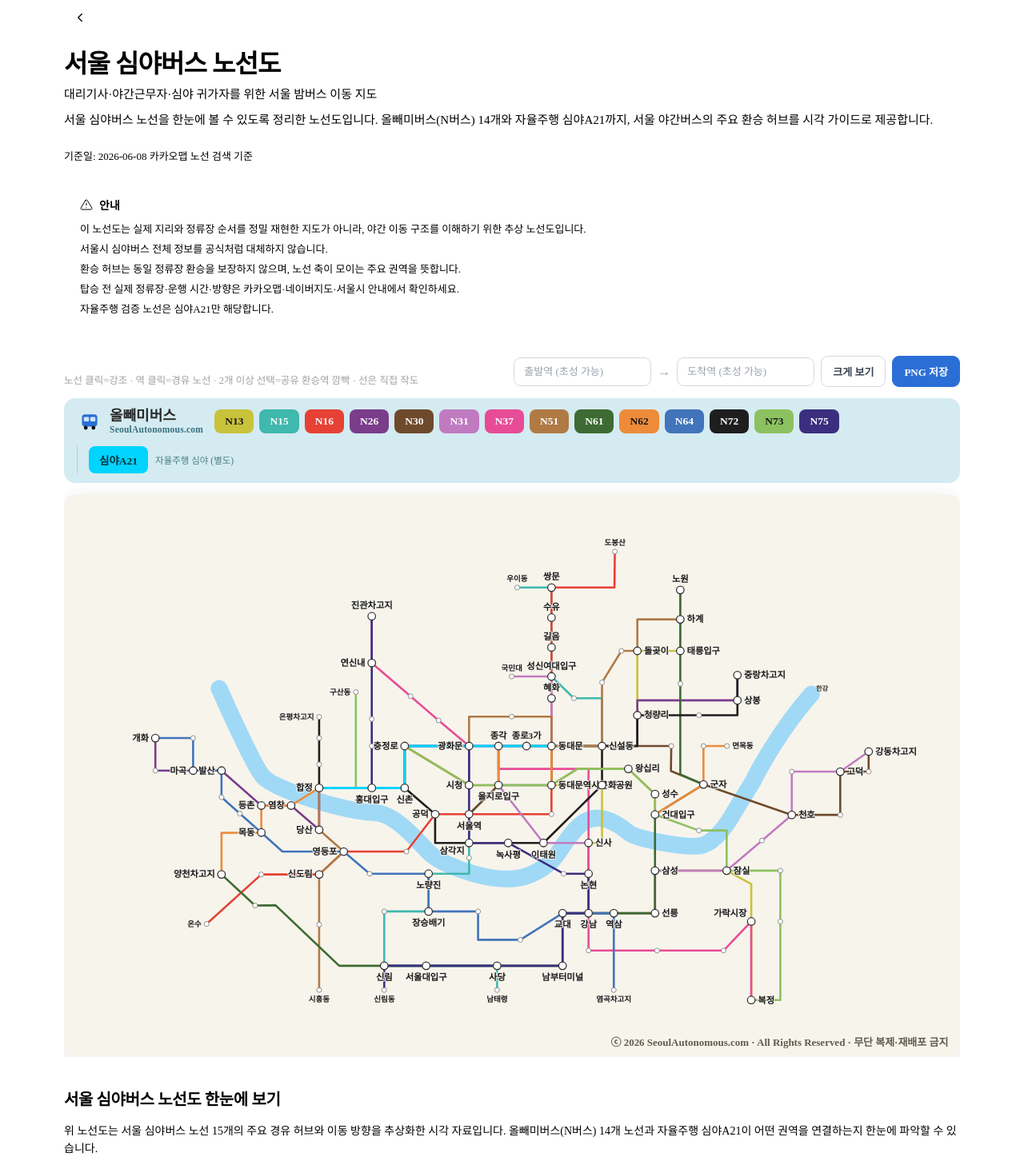
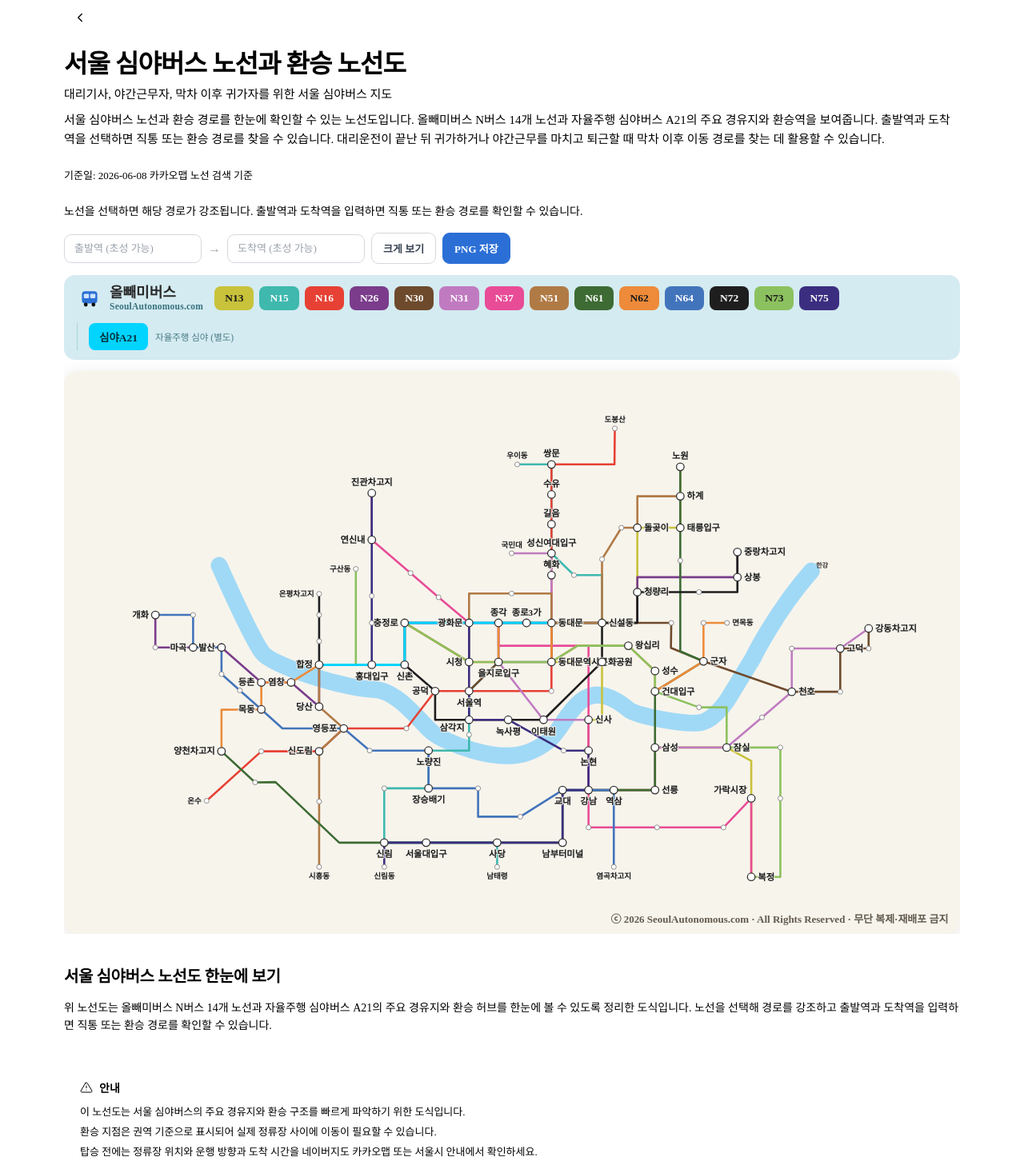
Before and after one commit to defazr/Seoul-Autonomous, a Next.js app in the folder web/: page /ko/night-bus-map in a window 1280 px wide. Shown: the part 80-1537 px from the top of the page at 80% size. Built offline with nearby package versions, Linux system fonts and the light colour scheme.

Commit message:
Round 22: refine night bus map SEO and internal links
Co-Authored-By: Claude Opus 4.8 (1M context) <noreply@anthropic.com>
Claude-Session: https://claude.ai/code/session_01CCeVTPk5bMsQwekDHxf8Kx

```diff
--- a/web/app/[locale]/how-to-ride/page.module.css
+++ b/web/app/[locale]/how-to-ride/page.module.css
@@ -129,6 +129,12 @@
   margin: 0 0 24px;
 }
 
+.inlineLink {
+  color: var(--color-accent-lo);
+  text-decoration: underline;
+  text-underline-offset: 2px;
+}
+
 /* Responsive */
 @media (max-width: 640px) {
   .heading {
--- a/web/app/[locale]/how-to-ride/page.tsx
+++ b/web/app/[locale]/how-to-ride/page.tsx
@@ -230,6 +230,12 @@ export default async function HowToRidePage({
             </div>
           </div>
 
+          <p className={styles.introText}>
+            막차가 끊긴 뒤 심야 이동이라면{' '}
+            <Link href="/night-bus-map" className={styles.inlineLink}>서울 심야버스 노선도에서 환승 경로 확인하기</Link>
+            를 함께 참고하세요.
+          </p>
+
           <h2 className={styles.h2}>{koH2.howToBoard}</h2>
           <div className={styles.section}>
             <div className={styles.stepsGrid}>
--- a/web/app/[locale]/night-bus-map/NightBusMap.tsx
+++ b/web/app/[locale]/night-bus-map/NightBusMap.tsx
@@ -305,7 +305,6 @@ function Header({ isAll, clearSel, exportPNG, onPickFrom, onPickTo, jFrom, jTo,
 }) {
   return (
     <div className={styles.obHead}>
-      <p className={styles.obHeadDesc}>노선 클릭=강조 · 역 클릭=경유 노선 · 2개 이상 선택=공유 환승역 깜빡 · 선은 직접 작도</p>
       <div className={styles.obAct}>
         <div className={styles.obSearchRow}>
           <SearchBox onPick={onPickFrom} placeholder="출발역 (초성 가능)" selected={jFrom} />
--- a/web/app/[locale]/night-bus-map/page.module.css
+++ b/web/app/[locale]/night-bus-map/page.module.css
@@ -54,6 +54,14 @@
   line-height: 20px;
   color: var(--color-fg-4);
   margin: 0 0 24px;
+}
+
+/* ── Feature note (지도 위 짧은 안내) ── */
+.featureNote {
+  font-size: 14px;
+  line-height: 21px;
+  color: var(--color-fg-3);
+  margin: 0 0 16px;
 }
 
 /* ── Notice box ── */
--- a/web/app/[locale]/night-bus-map/page.tsx
+++ b/web/app/[locale]/night-bus-map/page.tsx
@@ -5,6 +5,7 @@ import { PageContainer } from '../../../components/layout/PageContainer';
 import { SITE_URL, SITE_NAME } from '../../../lib/seo/config';
 import { NightBusMap } from './NightBusMap';
 import { ROUTE_COLORS } from './night-bus-data';
+import { breadcrumbJsonLd } from '../../../lib/seo/jsonld';
 import type { Metadata } from 'next';
 import styles from './page.module.css';
 
@@ -14,8 +15,9 @@ export function generateStaticParams() {
 }
 
 /* ── Metadata: ko only, no en alternates ── */
-const PAGE_TITLE = '서울 심야버스 노선도 | N버스·올빼미버스 환승 지도';
-const PAGE_DESC = '서울 심야버스 노선과 노선도를 한눈에. N버스·올빼미버스 주요 환승 허브와 야간 이동 경로를 정리한 서울 밤버스 시각 가이드입니다.';
+const PAGE_TITLE = '서울 심야버스 노선과 N버스 환승 노선도';
+const PAGE_H1 = '서울 심야버스 노선과 환승 노선도';
+const PAGE_DESC = '서울 심야버스 노선과 N버스 환승 경로를 한눈에 확인하세요. 올빼미버스 14개 노선과 심야A21의 주요 경유지와 환승역을 보고 출발역과 도착역을 선택해 직통 또는 환승 경로를 찾을 수 있습니다.';
 const PAGE_URL = `${SITE_URL}/ko/night-bus-map`;
 const OG_IMAGE_URL = `${SITE_URL}/og/night-bus-map-og.jpg`;
 
@@ -182,6 +184,40 @@ export default async function NightBusMapPage({
 
   return (
     <PageContainer width="default">
+      {/* JSON-LD: WebPage */}
+      <script
+        type="application/ld+json"
+        dangerouslySetInnerHTML={{
+          __html: JSON.stringify({
+            '@context': 'https://schema.org',
+            '@type': 'WebPage',
+            name: PAGE_H1,
+            description: PAGE_DESC,
+            url: PAGE_URL,
+            inLanguage: 'ko',
+            isPartOf: {
+              '@type': 'WebSite',
+              name: SITE_NAME,
+              url: SITE_URL,
+            },
+          }),
+        }}
+      />
+      {/* JSON-LD: BreadcrumbList */}
+      <script
+        type="application/ld+json"
+        dangerouslySetInnerHTML={{
+          __html: JSON.stringify(
+            breadcrumbJsonLd(
+              [
+                { name: '홈', path: '' },
+                { name: PAGE_H1, path: '/night-bus-map' },
+              ],
+              'ko',
+            ),
+          ),
+        }}
+      />
       {/* TopBar */}
       <div className={styles.topBar}>
         <Link href="/" className={styles.backBtn}>
@@ -190,16 +226,17 @@ export default async function NightBusMapPage({
       </div>
 
       {/* Hero */}
-      <h1 className={styles.heading}>서울 심야버스 노선도</h1>
+      <h1 className={styles.heading}>{PAGE_H1}</h1>
       <p className={styles.subtitle}>
-        대리기사·야간근무자·심야 귀가자를 위한 서울 밤버스 이동 지도
+        대리기사, 야간근무자, 막차 이후 귀가자를 위한 서울 심야버스 지도
       </p>
 
       {/* 도입 문단 — 네이버봇 최우선 구간 */}
       <p className={styles.intro}>
-        서울 심야버스 노선을 한눈에 볼 수 있도록 정리한 노선도입니다.
-        올빼미버스(N버스) 14개와 자율주행 심야A21까지, 서울 야간버스의 주요 환승 허브를
-        시각 가이드로 제공합니다.
+        서울 심야버스 노선과 환승 경로를 한눈에 확인할 수 있는 노선도입니다.
+        올빼미버스 N버스 14개 노선과 자율주행 심야버스 A21의 주요 경유지와 환승역을 보여줍니다.
+        출발역과 도착역을 선택하면 직통 또는 환승 경로를 찾을 수 있습니다.
+        대리운전이 끝난 뒤 귀가하거나 야간근무를 마치고 퇴근할 때 막차 이후 이동 경로를 찾는 데 활용할 수 있습니다.
       </p>
 
       {/* 기준일 */}
@@ -207,20 +244,10 @@ export default async function NightBusMapPage({
         기준일: <time dateTime="2026-06-08">2026-06-08</time> 카카오맵 노선 검색 기준
       </p>
 
-      {/* 고지 박스 */}
-      <div className={styles.noticeBox}>
-        <div className={styles.noticeTitle}>
-          <AlertIcon />
-          안내
-        </div>
-        <div className={styles.noticeText}>
-          <p>이 노선도는 실제 지리와 정류장 순서를 정밀 재현한 지도가 아니라, 야간 이동 구조를 이해하기 위한 추상 노선도입니다.</p>
-          <p>서울시 심야버스 전체 정보를 공식처럼 대체하지 않습니다.</p>
-          <p>환승 허브는 동일 정류장 환승을 보장하지 않으며, 노선 축이 모이는 주요 권역을 뜻합니다.</p>
-          <p>탑승 전 실제 정류장·운행 시간·방향은 카카오맵·네이버지도·서울시 안내에서 확인하세요.</p>
-          <p>자율주행 검증 노선은 심야A21만 해당합니다.</p>
-        </div>
-      </div>
+      {/* 짧은 기능 안내 */}
+      <p className={styles.featureNote}>
+        노선을 선택하면 해당 경로가 강조됩니다. 출발역과 도착역을 입력하면 직통 또는 환승 경로를 확인할 수 있습니다.
+      </p>
 
       {/* SVG 노선도 */}
       <NightBusMap />
@@ -229,14 +256,22 @@ export default async function NightBusMapPage({
       <div className={styles.section}>
         <h2 className={styles.h2}>서울 심야버스 노선도 한눈에 보기</h2>
         <p className={styles.bodyText}>
-          위 노선도는 서울 심야버스 노선 15개의 주요 경유 허브와 이동 방향을 추상화한 시각 자료입니다.
-          올빼미버스(N버스) 14개 노선과 자율주행 심야A21이 어떤 권역을 연결하는지 한눈에 파악할 수 있습니다.
+          위 노선도는 올빼미버스 N버스 14개 노선과 자율주행 심야버스 A21의 주요 경유지와 환승 허브를 한눈에 볼 수 있도록 정리한 도식입니다.
+          노선을 선택해 경로를 강조하고 출발역과 도착역을 입력하면 직통 또는 환승 경로를 확인할 수 있습니다.
         </p>
-        <p className={styles.bodyText}>
-          노선도에서 큰 원으로 표시된 허브는 여러 심야버스 노선이 교차하는 주요 권역입니다.
-          노선도 안에서 역이나 허브를 선택하면 해당 지점을 지나는 노선을 확인할 수 있습니다.
-          심야버스 시간표와 요금 등 상세 정보는 카카오맵이나 서울시 공식 안내에서 확인하세요.
-        </p>
+      </div>
+
+      {/* 고지 박스 (축약) — H2 본문 직후 */}
+      <div className={styles.noticeBox}>
+        <div className={styles.noticeTitle}>
+          <AlertIcon />
+          안내
+        </div>
+        <div className={styles.noticeText}>
+          <p>이 노선도는 서울 심야버스의 주요 경유지와 환승 구조를 빠르게 파악하기 위한 도식입니다.</p>
+          <p>환승 지점은 권역 기준으로 표시되어 실제 정류장 사이에 이동이 필요할 수 있습니다.</p>
+          <p>탑승 전에는 정류장 위치와 운행 방향과 도착 시간을 네이버지도 카카오맵 또는 서울시 안내에서 확인하세요.</p>
+        </div>
       </div>
 
       {/* H2: 환승 허브 */}
--- a/web/app/[locale]/updates/[slug]/page.tsx
+++ b/web/app/[locale]/updates/[slug]/page.tsx
@@ -109,8 +109,9 @@ export default async function UpdateDetailPage({
               '@context': 'https://schema.org',
               '@type': 'Article',
               headline: title,
+              description: entry.summaryKo,
               datePublished: entry.date,
-              dateModified: entry.date,
+              dateModified: entry.dateModified ?? entry.date,
               author: { '@type': 'Organization', name: 'Seoul Autonomous' },
               image: 'https://seoulautonomous.com/images/updates/updates-night-bus-map-01-full.jpg',
             }),
@@ -138,7 +139,7 @@ export default async function UpdateDetailPage({
         <div className={styles.topBar}>
           <Link href="/updates" className={styles.backLink}>{t('backToUpdates')}</Link>
         </div>
-        <h1 className={styles.heading}>{title}</h1>
+        <h1 className={styles.heading}>{entry.h1Ko ?? title}</h1>
         <div className={styles.dates}>
           <span className={styles.dateMeta}>{isKo ? '게시' : 'Posted'} {formatDate(entry.date, isKo)}</span>
         </div>
--- a/web/components/updates/NightBusMapLaunch.tsx
+++ b/web/components/updates/NightBusMapLaunch.tsx
@@ -30,7 +30,7 @@ export function NightBusMapLaunch() {
         <p className={styles.p}><strong>서울 심야버스 노선도</strong>는 막차가 끊긴 뒤 올빼미버스(N버스)와 자율주행 심야버스 A21을 한눈에 확인하려는 사람에게 필요합니다. 대리운전을 마치고, 야간 근무를 끝내고, 늦게까지 있다가 집에 가야 할 때 가장 막막한 건 &ldquo;<strong>어느 버스를 타고, 어디서 갈아타야 하나</strong>&rdquo;입니다. 지하철이 끊긴 새벽, 서울에는 올빼미버스 노선과 자율주행 심야버스 A21이 운행하지만, 이 노선들을 <strong>한 장에 모아 환승까지 보여주는 지도</strong>는 찾기 어려웠습니다.</p>
         <Image className={styles.img} src={IMAGES[0].src} alt={IMAGES[0].alt} width={1440} height={900} loading="lazy" />
         <p className={styles.p}>그래서 서울 심야버스 노선 전체를 한 장에 정리한 노선도를 만들었습니다. 지하철 노선도처럼 노선을 색으로 구분하고, 노선을 누르고 출발역과 도착역을 고르면 환승 경로가 표시되는 인터랙티브 노선도입니다. 새벽에 휴대폰으로 바로 확인할 수 있도록 모바일 화면에 맞췄습니다.</p>
-        <p className={styles.cta}><Link href="/night-bus-map" className={styles.ctaLink}>서울 심야버스 노선도 바로 보기 →</Link></p>
+        <p className={styles.cta}><Link href="/night-bus-map" className={styles.ctaLink}>서울 심야버스 노선과 환승 노선도 바로 보기 →</Link></p>
       </section>
 
       <section className={styles.section}>
@@ -82,6 +82,7 @@ export function NightBusMapLaunch() {
             <p className={styles.faqA}>{item.a}</p>
           </div>
         ))}
+        <p className={styles.cta}><Link href="/night-bus-map" className={styles.ctaLink}>서울 심야버스 노선과 환승 노선도 바로 보기 →</Link></p>
       </section>
     </>
   );
--- a/web/data/updates/night-bus-map-launch.ts
+++ b/web/data/updates/night-bus-map-launch.ts
@@ -6,11 +6,13 @@ const entry: UpdateEntry = {
   eventDate: '2026-06-14',
   sourcePublishedAt: '2026-06-14',
   titleEn: 'Seoul Night Bus Route Map — Interactive Owl Bus Transfer Guide',
-  titleKo: '서울 심야버스 노선도로 보는 올빼미버스 N버스 환승 지도',
+  titleKo: '서울 올빼미버스 환승 지도 공개와 이용 방법',
+  h1Ko: '서울 올빼미버스 환승 지도 공개',
   summaryEn: 'An interactive route map covering all 15 Seoul night bus lines and autonomous night bus A21, with transfer search and full-screen viewing.',
-  summaryKo: '서울 올빼미버스와 자율주행 심야버스 A21 노선을 한 장에 정리한 인터랙티브 노선도입니다. 노선 선택, 환승 경로 검색, 크게 보기를 지원합니다.',
+  summaryKo: '서울 올빼미버스 환승 지도를 공개했습니다. 지도에서 노선을 선택하고 출발역과 도착역을 입력해 직통과 환승 경로를 확인하는 방법을 안내합니다.',
   relatedRouteIds: [],
   customRender: 'night-bus-map-launch',
+  dateModified: '2026-06-30',
   sections: {
     whatChanged: { en: '', ko: '' },
     confirmedInfo: { en: [], ko: [] },
--- a/web/lib/types/update.ts
+++ b/web/lib/types/update.ts
@@ -5,10 +5,12 @@ export type UpdateEntry = {
   sourcePublishedAt: string;
   titleEn: string;
   titleKo: string;
+  h1Ko?: string;
   summaryEn: string;
   summaryKo: string;
   relatedRouteIds: string[];
   customRender?: string;
+  dateModified?: string;
   sections: {
     whatChanged: { en: string; ko: string };
     confirmedInfo: { en: string[]; ko: string[] };
```
Also changed, not shown: web/app/[locale]/page.module.css (+30 -0 lines), web/app/[locale]/page.tsx (+16 -1 lines).
